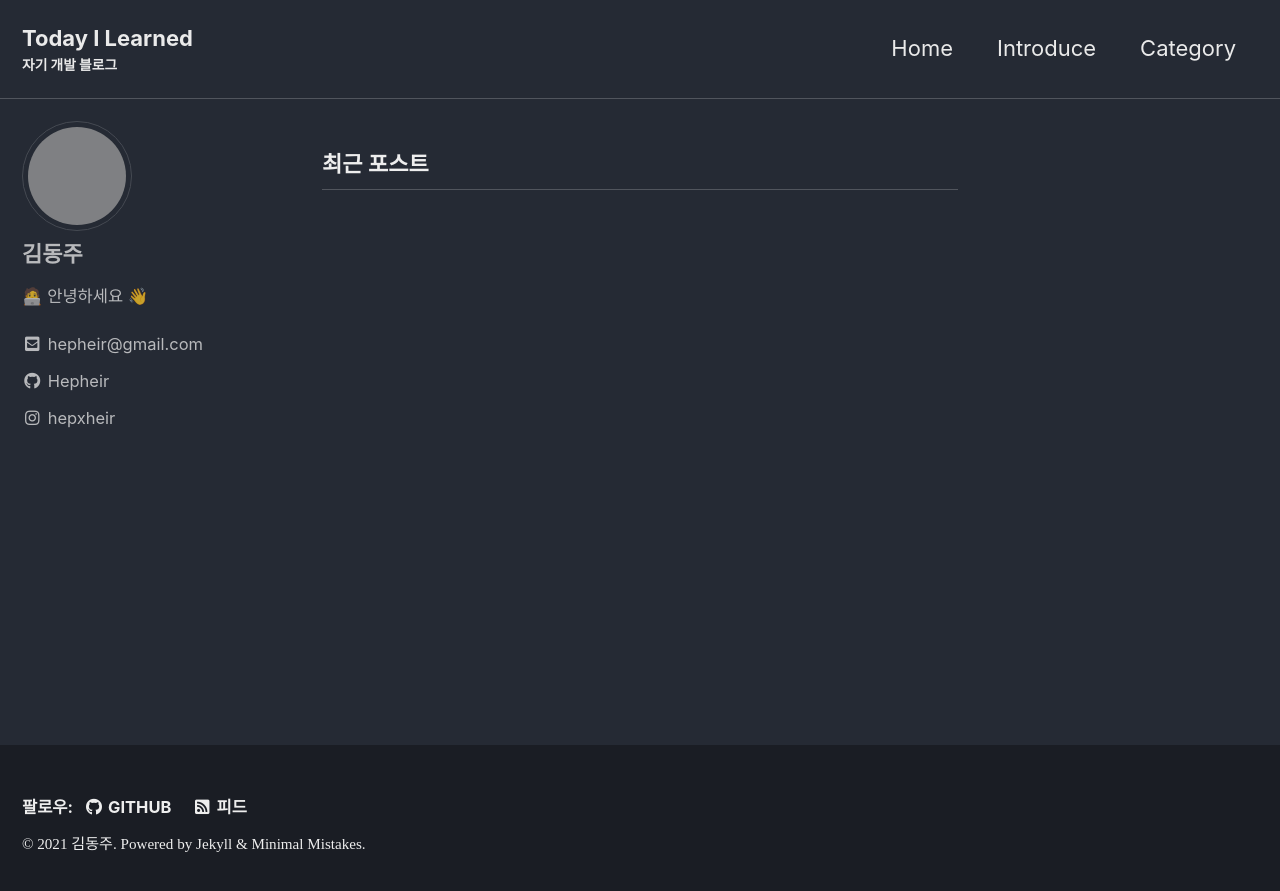
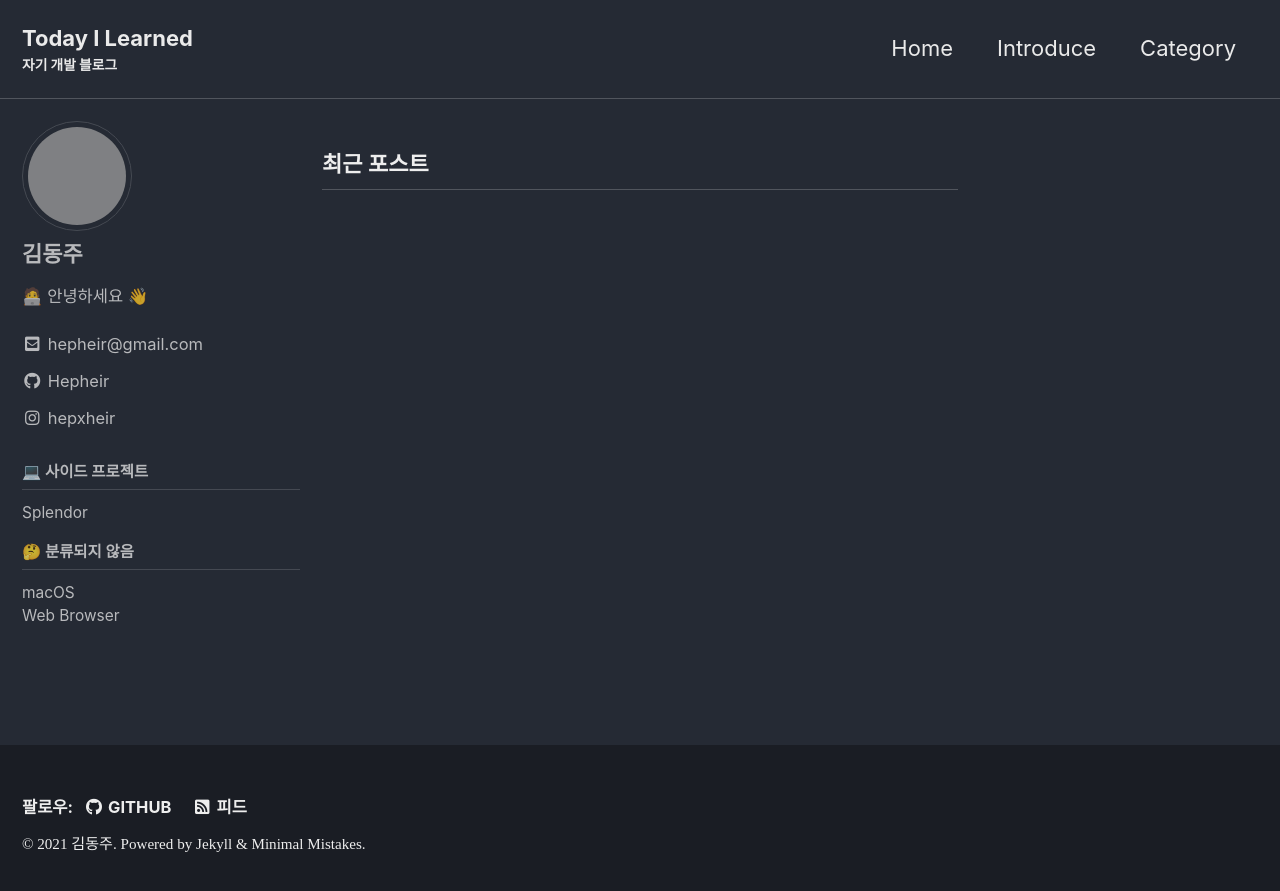
Before and after one commit to Hepheir/archived-hepheir.github.io, a Jekyll site: the page built from index.html, in a window 1280 px wide. Shown: the top 891 px of the page. Built offline with Jekyll 4.4.1, drawn with Linux system fonts in a browser that asks for light colours; cached includes are drawn as plain includes; some web fonts are replaced; the list of posts is cut into pages by our own code; part of the change alters nothing that is shown; grey boxes are pictures that could not be loaded.

Commit message:
config: Enable category on sidebar as default

```diff
--- a/_config.yml
+++ b/_config.yml
@@ -277,6 +277,11 @@ compress_html:
 
 # Defaults
 defaults:
+  - scope:
+      path: ""
+    values:
+      sidebar:
+        nav: categories
   # _posts
   - scope:
       path: ""
```
